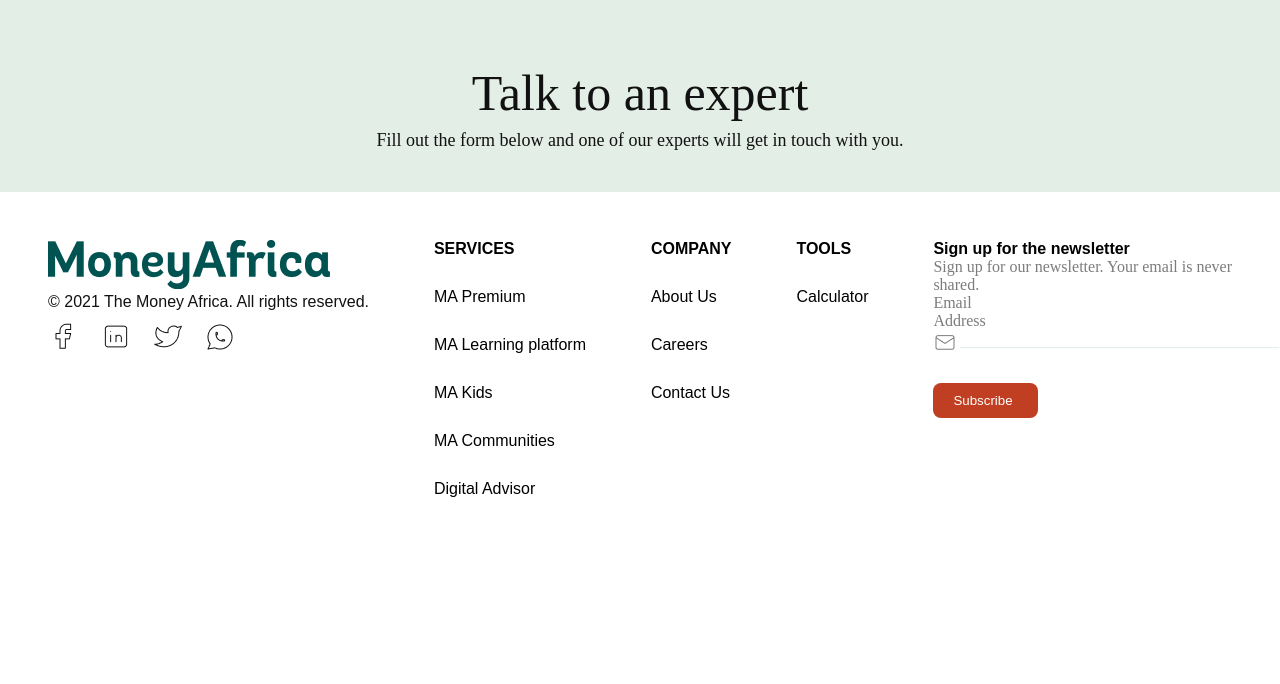
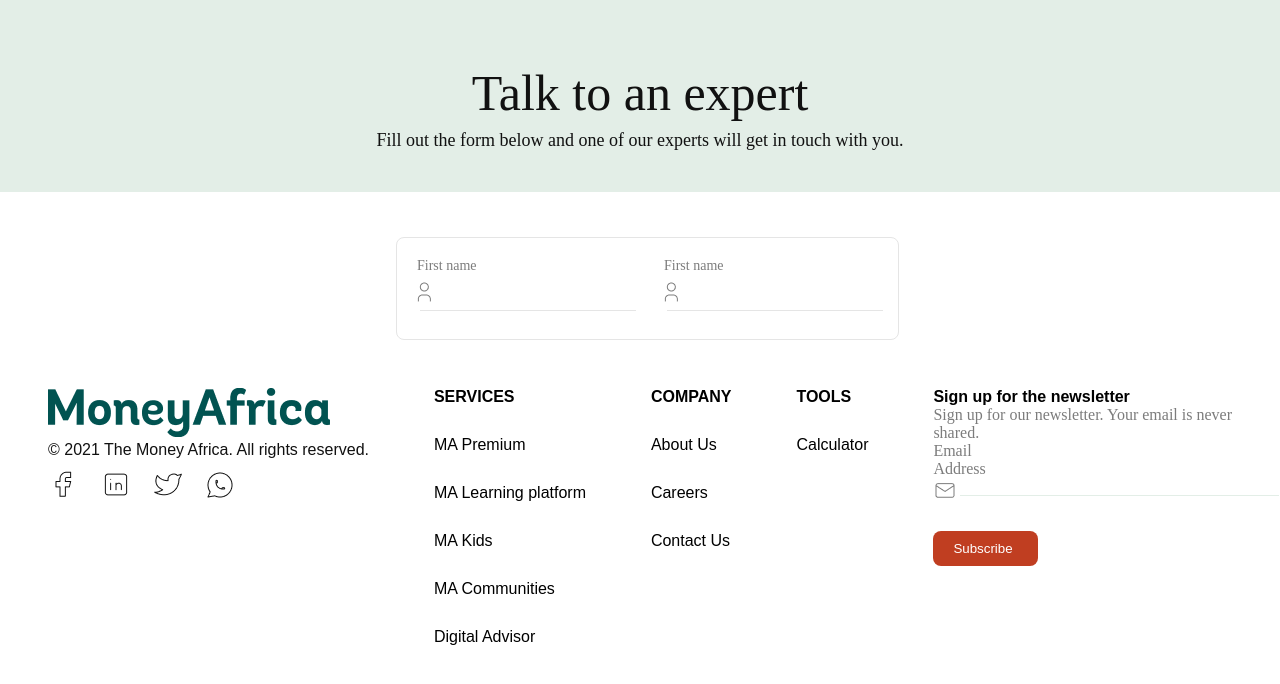
Before and after one commit to victory-nwawunze/clone-financial-website, a React (Create React App) app: page /moneyAfrica/MoneyAfricaTalkToAnExpertPage in a window 1280 px wide. Shown: the top 684 px of the page. Built offline with nearby package versions, Linux system fonts and the light colour scheme.

Commit message:
Creating MoneyAfricaTalkToAnExpertPage

```diff
--- a/src/components/MoneyAfricaTalkToAnExpertPage/MoneyAfricaTalkToAnExpertPage.js
+++ b/src/components/MoneyAfricaTalkToAnExpertPage/MoneyAfricaTalkToAnExpertPage.js
@@ -1,7 +1,7 @@
 /** @format */
 
 import React from "react";
-
+import UserIcon from "../../images/UserIcon.png";
 const MoneyAfricaTalkToAnExpertPage = () => {
   return (
     <React.Fragment>
@@ -14,6 +14,30 @@ const MoneyAfricaTalkToAnExpertPage = () => {
           you.
         </p>
       </div>
+      <div className="StyleMoneyAfricaTalkToAnExpertForm">
+        <div className="MoneyAfricaTalkToAnExpertFormTextStyles">
+          <div className="df justify-content-betw">
+            <div>
+              <p className="FNstyles">First name</p>
+              <div className="PaddingUserIconAndTextStyles">
+                <input type="text" className="FNUserInput" />
+                <div className="PositionUserIcon">
+                  <img src={UserIcon} />
+                </div>
+              </div>
+            </div>
+            <div>
+              <p className="FNstyles">First name</p>
+              <div className="PaddingUserIconAndTextStyles">
+                <input type="text" className="FNUserInputSecond" />
+                <div className="PositionUserIcon">
+                  <img src={UserIcon} />
+                </div>
+              </div>
+            </div>
+          </div>
+        </div>
+      </div>
     </React.Fragment>
   );
 };
--- a/src/index.css
+++ b/src/index.css
@@ -2146,3 +2146,46 @@ input:checked+.slider:before {
   font-size: 18px;
   color: #111111;
 }
+
+.StyleMoneyAfricaTalkToAnExpertForm {
+  margin-top: 45px;
+  margin-left: 396px;
+  margin-right: 381px;
+  border: 1px solid #E5E5E5;
+  border-radius: 8px;
+}
+
+.FNstyles {
+padding-top: 20px;
+    padding-bottom: 19px;
+    padding-left: 20px;
+    /* padding-right: 10px; */
+    font-weight: 400;
+    font-size: 14px;
+    color: #7C7C7C;
+}
+
+.FNUserInput {
+  border-top: none;
+  border-left: none;
+  border-right: none;
+  width: 216px;
+  margin-left: 23px;
+  outline: none;
+  border-bottom: 1px solid #E5E5E5;
+}
+.PositionUserIcon{
+  position: relative;
+    top: -31px;
+    left: 15px;
+}
+.FNUserInputSecond{
+    border-top: none;
+  border-left: none;
+  border-right: none;
+  width: 216px;
+  margin-left: 23px;
+  outline: none;
+  border-bottom: 1px solid #E5E5E5;
+  margin-right: 15px;
+}
```
Also changed, not shown: src/images/UserIcon.png (added).
